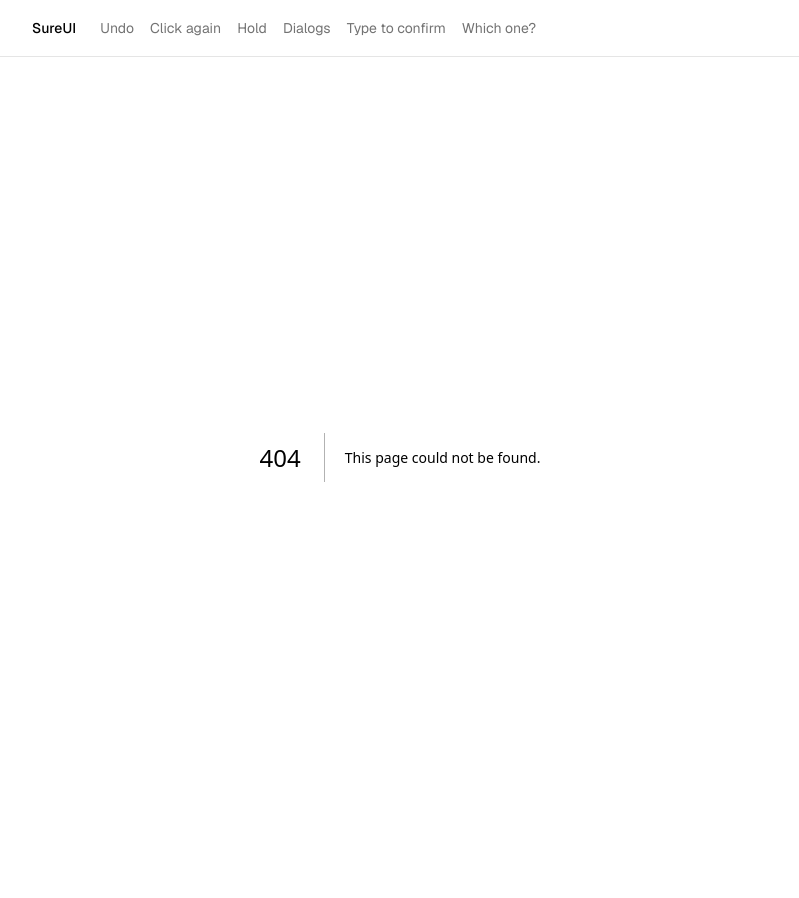
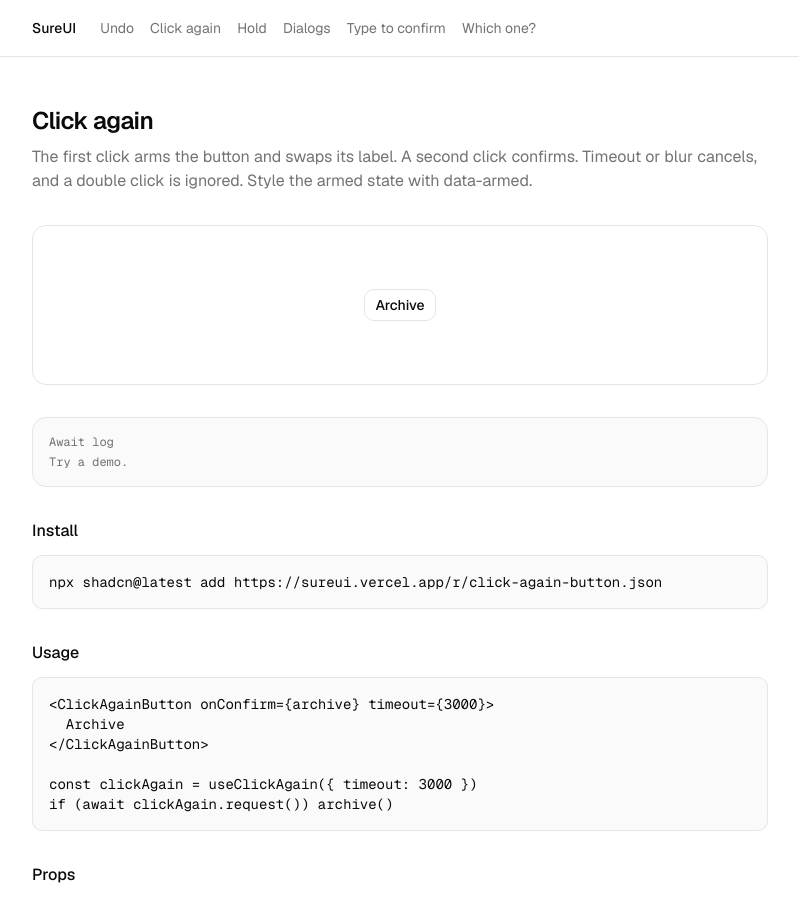
Before and after one commit to aidankmcalister/sureui, a Next.js app: page /docs/click-again in a window 1280 px wide. Before the commit this address had no page. Shown: the top 898 px of the page, without its empty margins (240-1039 px from the left). Before the commit the page ends 857 px from the top, so only its background shows below. Built offline with nearby package versions, Linux system fonts and the light colour scheme.

Commit message:
feat: add family docs pages

```diff
--- /dev/null
+++ b/app/docs/[slug]/page.tsx
@@ -0,0 +1,49 @@
+import type { Metadata } from "next"
+import { notFound } from "next/navigation"
+
+import { families, installCommand } from "@/components/site/families"
+import { Code } from "@/components/site/code"
+import { Page, Section } from "@/components/site/page"
+import { PropsTable } from "@/components/site/props-table"
+import { ResultLog } from "@/components/site/result-log"
+
+type Props = { params: Promise<{ slug: string }> }
+
+export const dynamicParams = false
+
+export function generateStaticParams() {
+  return families.map((family) => ({ slug: family.slug }))
+}
+
+async function getFamily({ params }: Props) {
+  const { slug } = await params
+  return families.find((family) => family.slug === slug)
+}
+
+export async function generateMetadata(props: Props): Promise<Metadata> {
+  return { title: (await getFamily(props))?.name }
+}
+
+export default async function FamilyPage(props: Props) {
+  const family = await getFamily(props)
+  if (!family) notFound()
+
+  return (
+    <Page title={family.name} description={family.description}>
+      <ResultLog>
+        <div className="flex min-h-40 items-center justify-center rounded-xl border p-6">
+          <family.Demo />
+        </div>
+      </ResultLog>
+      <Section title="Install">
+        <Code>{installCommand(family.item)}</Code>
+      </Section>
+      <Section title="Usage">
+        <Code>{family.usage}</Code>
+      </Section>
+      <Section title="Props">
+        <PropsTable rows={family.props} />
+      </Section>
+    </Page>
+  )
+}
```
